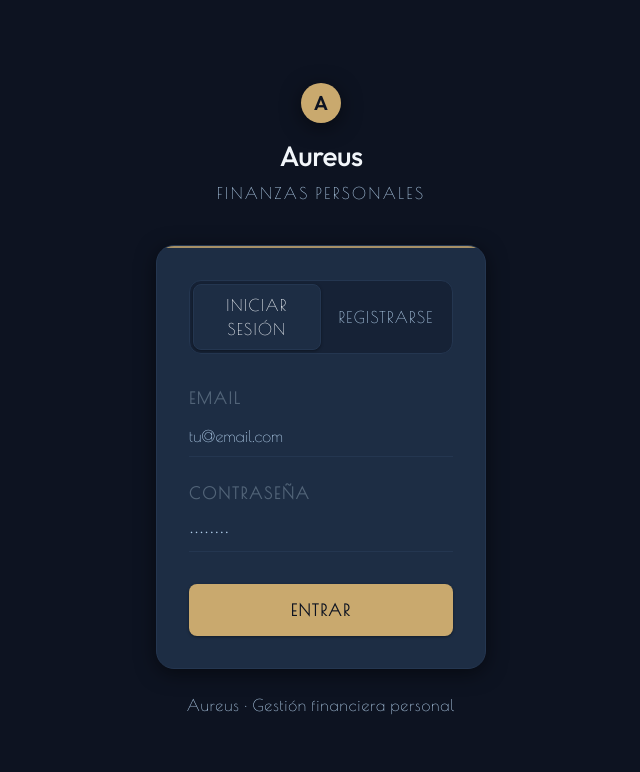
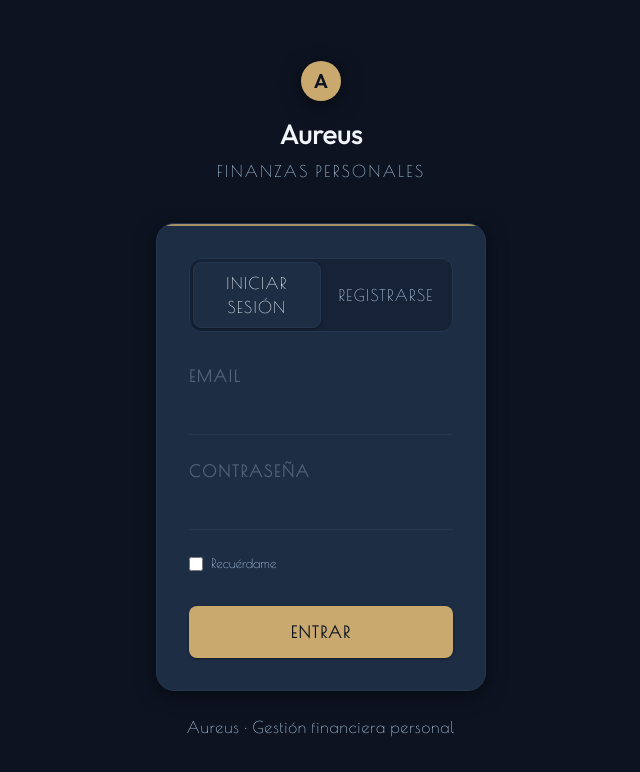
Before and after one commit to maaaaquiiii/Aureus, a React (Vite) app in the folder frontend/: page /auth in a window 1280 px wide. Shown: the top 772 px of the page, without its empty margins (319-959 px from the left). Built offline with nearby package versions, Linux system fonts and the light colour scheme.

Commit message:
fix(auth): read userId from sessionStorage when rememberMe is unchecked

```diff
--- a/frontend/src/api/client.ts
+++ b/frontend/src/api/client.ts
@@ -7,11 +7,15 @@ const client = axios.create({
     },
 });
 
+let authToken: string | null = null;
+
+export function setAuthToken(token: string | null) {
+    authToken = token;
+}
+
 client.interceptors.request.use((config) => {
-    const stored = localStorage.getItem("auth");
-    if (stored) {
-        const { token } = JSON.parse(stored);
-        config.headers.Authorization = `Bearer ${token}`;
+    if (authToken) {
+        config.headers.Authorization = `Bearer ${authToken}`;
     }
     return config;
 });
--- a/frontend/src/api/services.ts
+++ b/frontend/src/api/services.ts
@@ -2,16 +2,18 @@ import client from "./client";
 import type {Expense, MonthlySummary, MonthlyEvolution, Budget, ImportResponse, Category, AuthResponse} from "./types";
 
 const getUserId = (): number => {
-    const stored = localStorage.getItem("auth");
+    const stored = localStorage.getItem("auth") || sessionStorage.getItem("auth");
     if (!stored) throw new Error("No autenticado");
     return JSON.parse(stored).userId;
 };
 
+// Login
 export const login = async (email: string, password: string): Promise<AuthResponse> => {
     const { data } = await client.post("/auth/login", { email, password });
     return data;
 };
 
+// Logout
 export const register = async (
     email: string,
     name: string,
--- a/frontend/src/context/AuthContext.tsx
+++ b/frontend/src/context/AuthContext.tsx
@@ -2,23 +2,36 @@ import { useState } from "react";
 import type { ReactNode } from "react";
 import type { AuthResponse } from "../api/types";
 import { AuthContext } from "./AuthContextDef";
+import { setAuthToken } from "../api/client";
 
 export function AuthProvider({ children }: { children: ReactNode }) {
     const [user, setUser] = useState<AuthResponse | null>(() => {
-        const stored = localStorage.getItem("auth");
-        return stored ? JSON.parse(stored) : null;
+        const stored = localStorage.getItem("auth") || sessionStorage.getItem("auth");
+        if (stored) {
+            const parsed = JSON.parse(stored);
+            setAuthToken(parsed.token);
+            return parsed;
+        }
+        return null;
     });
 
     const token = user?.token ?? null;
 
-    const login = (data: AuthResponse) => {
+    const login = (data: AuthResponse, remember: boolean) => {
         setUser(data);
-        localStorage.setItem("auth", JSON.stringify(data));
+        setAuthToken(data.token);
+        if (remember) {
+            localStorage.setItem("auth", JSON.stringify(data));
+        } else {
+            sessionStorage.setItem("auth", JSON.stringify(data));
+        }
     };
 
     const logout = () => {
         setUser(null);
+        setAuthToken(null);
         localStorage.removeItem("auth");
+        sessionStorage.removeItem("auth");
     };
 
     return (
--- a/frontend/src/context/AuthContextDef.ts
+++ b/frontend/src/context/AuthContextDef.ts
@@ -4,7 +4,7 @@ import type { AuthResponse } from "../api/types";
 interface AuthContextType {
     user: AuthResponse | null;
     token: string | null;
-    login: (data: AuthResponse) => void;
+    login: (data: AuthResponse, remember: boolean) => void;
     logout: () => void;
 }
 
--- a/frontend/src/pages/Auth.module.css
+++ b/frontend/src/pages/Auth.module.css
@@ -238,3 +238,26 @@
 .cardInner {
     animation: fadeUp 0.35s ease forwards;
 }
+
+/* remember me */
+.rememberRow {
+    display: flex;
+    align-items: center;
+}
+
+.rememberLabel {
+    display: flex;
+    align-items: center;
+    gap: 0.5rem;
+    font-size: 0.8rem;
+    color: var(--color-text-muted);
+    cursor: pointer;
+    font-weight: 300;
+}
+
+.rememberCheck {
+    accent-color: var(--color-logo);
+    width: 14px;
+    height: 14px;
+    cursor: pointer;
+}
--- a/frontend/src/pages/Auth.tsx
+++ b/frontend/src/pages/Auth.tsx
@@ -11,7 +11,7 @@ export default function Auth() {
     const [flipping, setFlipping] = useState(false);
     const [error, setError] = useState<string | null>(null);
     const [loading, setLoading] = useState(false);
-
+    const [remember, setRemember] = useState(false);
     const [loginForm, setLoginForm] = useState({ email: "", password: "" });
     const [registerForm, setRegisterForm] = useState({
         email: "",
@@ -36,7 +36,7 @@ export default function Auth() {
         setLoading(true);
         try {
             const data = await loginService(loginForm.email, loginForm.password);
-            login(data);
+            login(data, remember);
             navigate("/dashboard");
         } catch {
             setError("Email o contraseña incorrectos");
@@ -56,7 +56,7 @@ export default function Auth() {
                 registerForm.password,
                 registerForm.currency
             );
-            login(data);
+            login(data, false);
             navigate("/dashboard");
         } catch {
             setError("No se pudo completar el registro. El email puede que ya esté en uso.");
@@ -109,7 +109,6 @@ export default function Auth() {
                                     <input
                                         type="email"
                                         className={styles.input}
-                                        placeholder="tu@email.com"
                                         value={loginForm.email}
                                         onChange={(e) =>
                                             setLoginForm({ ...loginForm, email: e.target.value })
@@ -122,13 +121,23 @@ export default function Auth() {
                                     <input
                                         type="password"
                                         className={styles.input}
-                                        placeholder="••••••••"
                                         value={loginForm.password}
                                         onChange={(e) =>
                                             setLoginForm({ ...loginForm, password: e.target.value })
                                         }
                                         required
                                     />
+                                </div>
+                                <div className={styles.rememberRow}>
+                                    <label className={styles.rememberLabel}>
+                                        <input
+                                            type="checkbox"
+                                            checked={remember}
+                                            onChange={(e) => setRemember(e.target.checked)}
+                                            className={styles.rememberCheck}
+                                        />
+                                        Recuérdame
+                                    </label>
                                 </div>
                                 <button
                                     type="submit"
--- a/frontend/src/pages/Dashboard.tsx
+++ b/frontend/src/pages/Dashboard.tsx
@@ -1,8 +1,6 @@
 import { useEffect, useState } from "react";
-import {
-    BarChart, Bar, XAxis, YAxis, Tooltip,
-    ResponsiveContainer, PieChart, Pie, Cell,
-} from "recharts";
+import { useAuth } from "../context/useAuth";
+import { BarChart, Bar, XAxis, YAxis, Tooltip, ResponsiveContainer, PieChart, Pie, Cell, } from "recharts";
 import { getMonthlySummary, getMonthlyExpenses, getEvolution } from "../api/services";
 import type { MonthlySummary, Expense, MonthlyEvolution, CategorySummary } from "../api/types";
 import styles from "./Dashboard.module.css";
@@ -83,8 +81,10 @@ export default function Dashboard() {
     const [selectedCategory, setSelectedCategory] = useState<string | null>(null);
     const [sortBy, setSortBy] = useState<"date" | "amount" | "category" | "description">("date");
     const [sortDir, setSortDir] = useState<"asc" | "desc">("desc");
+    const { token } = useAuth();
 
     useEffect(() => {
+        if (!token) return;
         const fetchData = async () => {
             setLoading(true);
             setError(null);
@@ -106,7 +106,7 @@ export default function Dashboard() {
             }
         };
         fetchData();
-    }, [month]);
+    }, [month, token]);
 
     function prevMonth() {
         const [y, m] = month.split("-").map(Number);
```
